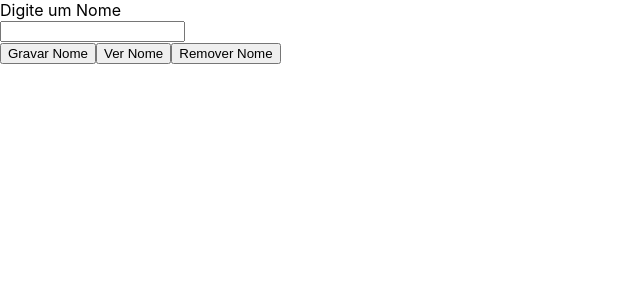
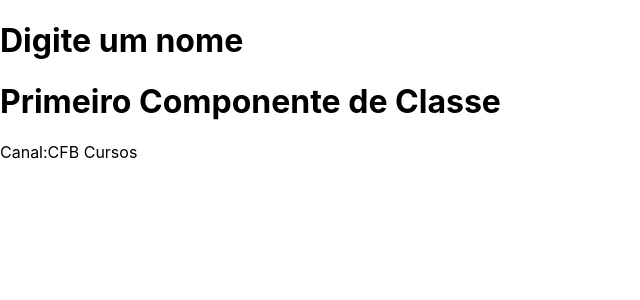
Before and after one commit to kaueOliveira/React, a React (Create React App) app: page / in a window 1280 px wide. Shown: the top 300 px of the page, without its empty margins (0-640 px from the left). Built offline with nearby package versions, Linux system fonts and the light colour scheme.

Commit message:
Estudando sobre LocalStorage

```diff
--- a/src/App.js
+++ b/src/App.js
@@ -1,28 +1,12 @@
-import React, { useEffect, useState } from "react";
+import React, { useState } from "react";
+import Classe from "./components/Classe"
 
 export default function App() {
 
-  const [nome, setNome]=useState()
-
-  const armazenar = (chave, valor) => {
-    localStorage.setItem(chave, valor)
-  }
-
-  const consutar = (chave) => {
-    alert(localStorage.getItem(chave))
-  }
-
-  const apagar = (chave) => {
-    localStorage.removeItem(chave)
-  }
-
   return (
     <>
-      <label>Digite um Nome</label><br/>
-      <input type="text" value={nome} onChange={(e)=>setNome(e.target.value)}/><br/>
-      <button onClick={()=>armazenar("ls_nome", nome)}>Gravar Nome</button>
-      <button onClick={()=>consutar("ls_nome")}>Ver Nome</button>
-      <button onClick={()=>apagar("ls_nome")}>Remover Nome</button>
+     <h1>Digite um nome</h1>
+     <Classe canal="CFB Cursos"/>
     </>
   );
 }
--- /dev/null
+++ b/src/components/Classe.js
@@ -0,0 +1,17 @@
+import React from "react";
+
+class Classe extends React.Component {
+  constructor(props) {
+    super(props);
+  }
+  render() {
+    return (
+      <>
+        <h1>Primeiro Componente de Classe</h1>
+        <p>Canal:{this.props.canal}</p>
+      </>
+    );
+  }
+}
+
+export default Classe;
```
